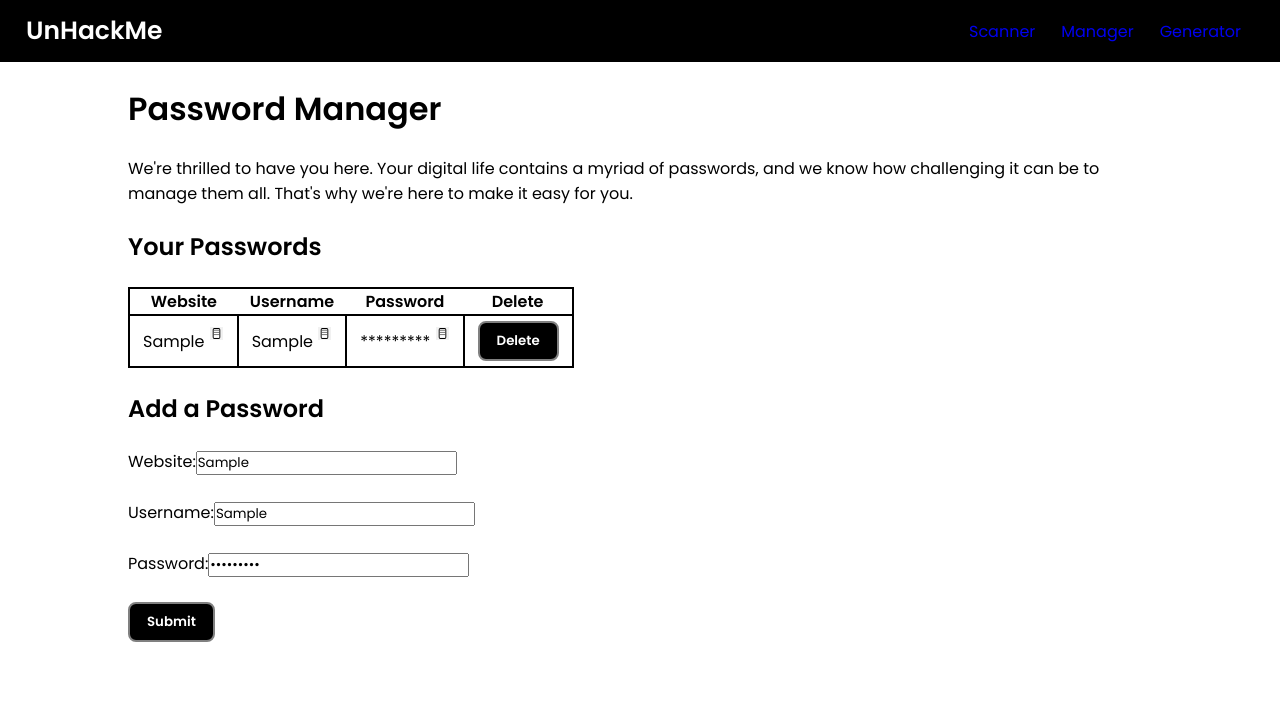
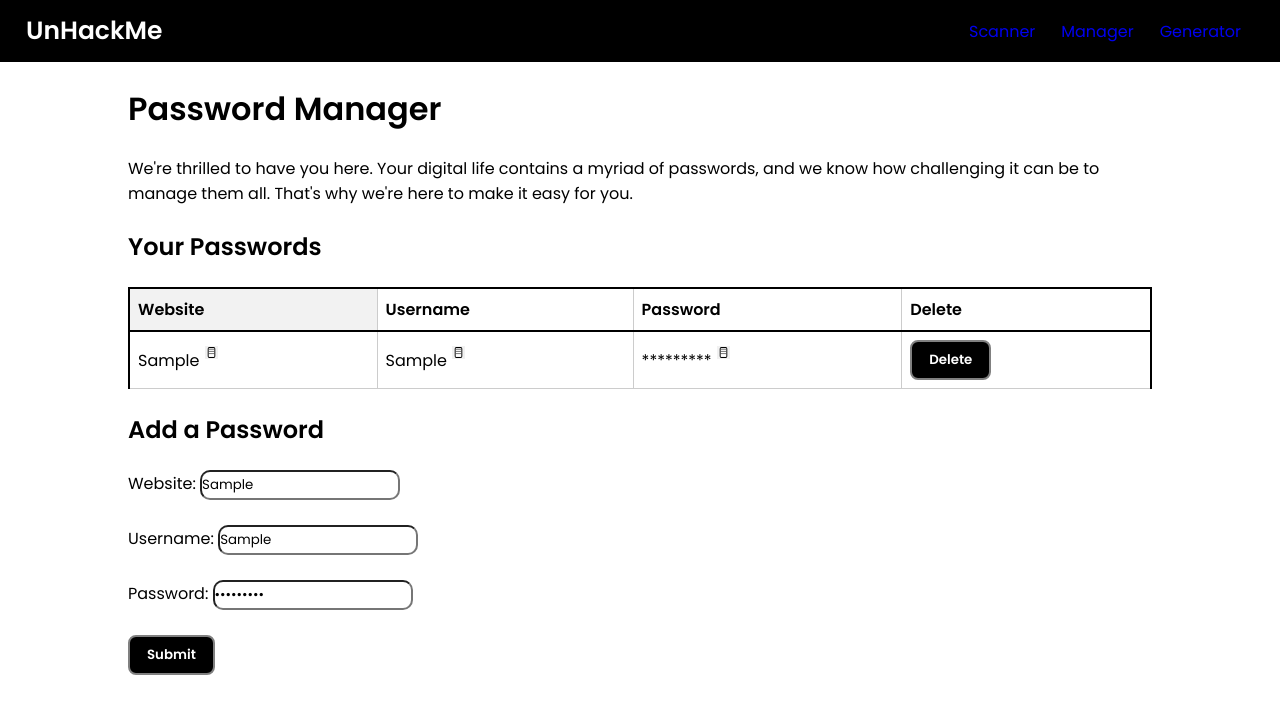
Before and after one commit to umam-khan/sem5proj, a React (Vite) app in the folder SemV/: page /password-manager in a window 1280 px wide. Both pictures are taken after typing "Sample", "Sample", "Sample123" into the empty fields and a click on the button "Submit". Shown: the top 714 px of the page. Built offline with nearby package versions, Linux system fonts and the light colour scheme.

Commit message:
added CSS to PasswordManagerComponent

```diff
--- a/SemV/src/components/PasswordManagerComponent.jsx
+++ b/SemV/src/components/PasswordManagerComponent.jsx
@@ -61,13 +61,57 @@ const PasswordManagerComponent = () => {
         <h2>
           Your Passwords <span id="alert">(Copied!)</span>
         </h2>
-        <table>
+        <table
+          style={{
+            borderCollapse: "collapse",
+            width: "100%",
+            border: "1px solid #ccc",
+            borderRadius: "10px",
+          }}
+        >
           <thead>
             <tr>
-              <th>Website</th>
-              <th>Username</th>
-              <th>Password</th>
-              <th>Delete</th>
+              <th
+                style={{
+                  border: "1px solid #ccc",
+                  padding: "8px",
+                  textAlign: "left",
+                  backgroundColor: "#f2f2f2",
+                  fontWeight: "bold",
+                }}
+              >
+                Website
+              </th>
+              <th
+                style={{
+                  border: "1px solid #ccc",
+                  padding: "8px",
+                  textAlign: "left",
+                  fontWeight: "bold",
+                }}
+              >
+                Username
+              </th>
+              <th
+                style={{
+                  border: "1px solid #ccc",
+                  padding: "8px",
+                  textAlign: "left",
+                  fontWeight: "bold",
+                }}
+              >
+                Password
+              </th>
+              <th
+                style={{
+                  border: "1px solid #ccc",
+                  padding: "8px",
+                  textAlign: "left",
+                  fontWeight: "bold",
+                }}
+              >
+                Delete
+              </th>
             </tr>
           </thead>
           <tbody>
@@ -77,8 +121,14 @@ const PasswordManagerComponent = () => {
               </tr>
             ) : (
               passwords.map((element, index) => (
-                <tr key={index}>
-                  <td>
+                <tr key={index} style={{ borderBottom: "1px solid #ccc" }}>
+                  <td
+                    style={{
+                      border: "1px solid #ccc",
+                      padding: "8px",
+                      textAlign: "left",
+                    }}
+                  >
                     {element.website}{" "}
                     <img
                       onClick={() => copyText(element.website)}
@@ -88,7 +138,13 @@ const PasswordManagerComponent = () => {
                       height="10"
                     />
                   </td>
-                  <td>
+                  <td
+                    style={{
+                      border: "1px solid #ccc",
+                      padding: "8px",
+                      textAlign: "left",
+                    }}
+                  >
                     {element.username}{" "}
                     <img
                       onClick={() => copyText(element.username)}
@@ -98,7 +154,13 @@ const PasswordManagerComponent = () => {
                       height="10"
                     />
                   </td>
-                  <td>
+                  <td
+                    style={{
+                      border: "1px solid #ccc",
+                      padding: "8px",
+                      textAlign: "left",
+                    }}
+                  >
                     {maskPassword(element.password)}{" "}
                     <img
                       onClick={() => copyText(element.password)}
@@ -108,7 +170,13 @@ const PasswordManagerComponent = () => {
                       height="10"
                     />
                   </td>
-                  <td>
+                  <td
+                    style={{
+                      border: "1px solid #ccc",
+                      padding: "8px",
+                      textAlign: "left",
+                    }}
+                  >
                     <button
                       className="btnsm"
                       onClick={() => deletePassword(element.website)}
@@ -124,7 +192,7 @@ const PasswordManagerComponent = () => {
 
         <h2>Add a Password</h2>
         <form action="/submit" method="post" onSubmit={handleFormSubmit}>
-          <label htmlFor="website">Website:</label>
+          <label htmlFor="website">Website: </label>
           <input
             type="text"
             id="website"
@@ -132,10 +200,15 @@ const PasswordManagerComponent = () => {
             value={website}
             onChange={(e) => setWebsite(e.target.value)}
             required
+            style={{
+              borderRadius: "10px",
+              width: "200px",
+              height: "30px",
+            }}
           />
           <br />
           <br />
-          <label htmlFor="username">Username:</label>
+          <label htmlFor="username">Username: </label>
           <input
             type="text"
             id="username"
@@ -143,10 +216,15 @@ const PasswordManagerComponent = () => {
             value={username}
             onChange={(e) => setUsername(e.target.value)}
             required
+            style={{
+              borderRadius: "10px",
+              width: "200px",
+              height: "30px",
+            }}
           />
           <br />
           <br />
-          <label htmlFor="password">Password:</label>
+          <label htmlFor="password">Password: </label>
           <input
             type="password"
             id="password"
@@ -154,6 +232,11 @@ const PasswordManagerComponent = () => {
             value={password}
             onChange={(e) => setPassword(e.target.value)}
             required
+            style={{
+              borderRadius: "10px",
+              width: "200px",
+              height: "30px",
+            }}
           />
           <br />
           <button className="btn" type="submit">
```
